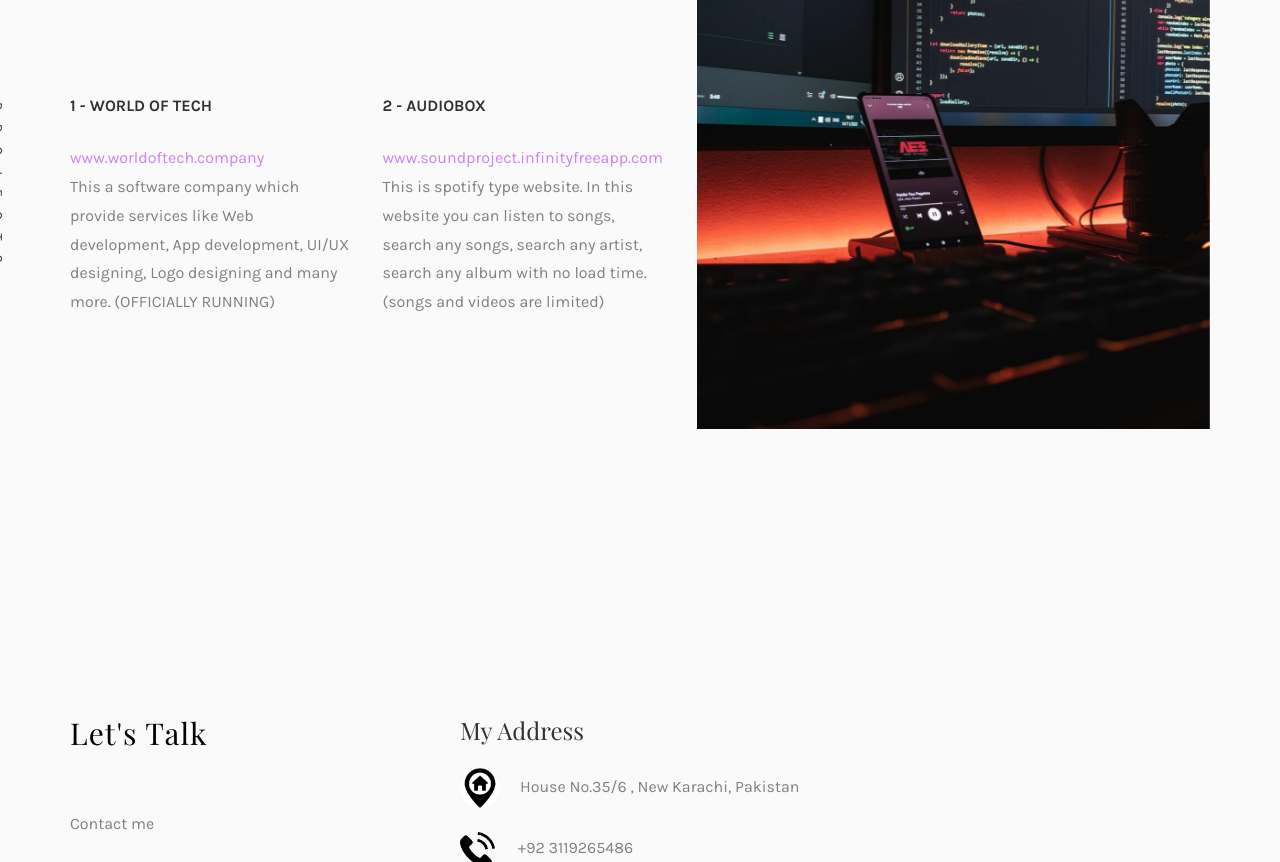
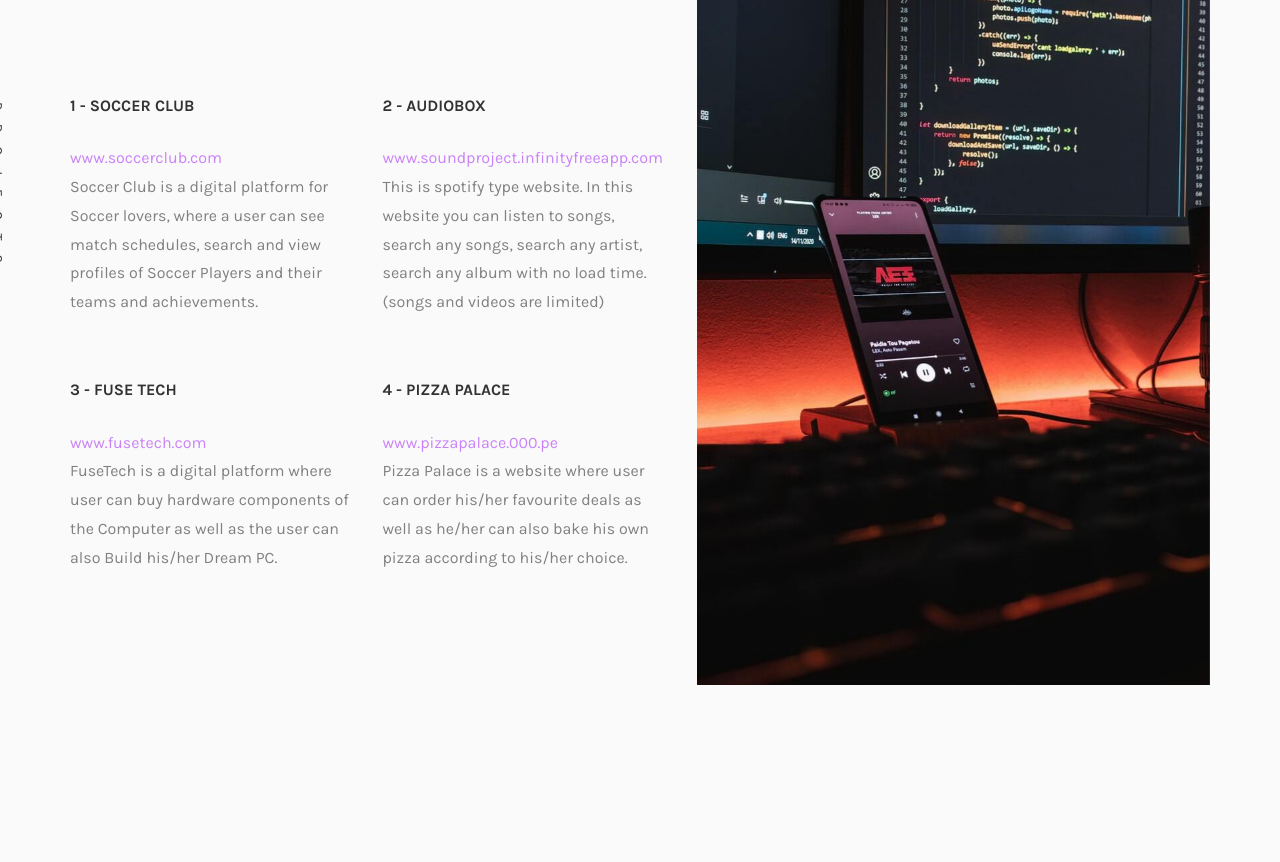
Before and after one commit to sarimkhan515/my-portfolio, a plain HTML site: page index.html in a window 1280 px wide. Shown: the part 1938-2800 px from the top of the page. Drawn offline with nearby package versions, Linux system fonts and the light colour scheme; a web font is replaced by a local one.

Commit message:
Add files via upload

```diff
--- a/index.html
+++ b/index.html
@@ -187,16 +187,27 @@
 	<div class="col-md-6">
 	<div class="services animate-box">
 
-	<h3>1 - World Of Tech</h3>
-	<a href="https://worldoftech.company/">www.worldoftech.company</a>
-	<p>This a software company which provide services like Web development, App development, UI/UX designing, Logo designing and many more. (OFFICIALLY RUNNING)</p>
+	<h3>1 - SOCCER CLUB</h3>
+	<a href="http://nn-tech-rangers.000.pe/">www.soccerclub.com</a>
+	<p>Soccer Club is a digital platform for Soccer lovers, where a user can see match schedules, search and view profiles of Soccer Players and their teams and achievements.</p>
 	</div>
+	<div class="services animate-box">
+
+		<h3>3 - FUSE TECH</h3>
+		<a href="http://fusetech.rf.gd/">www.fusetech.com</a>
+		<p>FuseTech is a digital platform where user can buy hardware components of the Computer as well as the user can also Build his/her Dream PC.</p>
+		</div>
 	</div>
 	<div class="col-md-6">
 	<div class="services animate-box">
 		<h3>2 - AUDIOBOX</h3>
 		<a href="http://soundproject.infinityfreeapp.com/">www.soundproject.infinityfreeapp.com</a>
 		<p>This is spotify type website. In this website you can listen to songs, search any songs, search any artist, search any album with no load time. (songs and videos are limited)  </p>
+	</div>
+	<div class="services animate-box">
+		<h3>4 - PIZZA PALACE</h3>
+		<a href="http://projectpizzapalace.000.pe/">www.pizzapalace.000.pe</a>
+		<p>Pizza Palace is a website where user can order his/her favourite deals as well as he/her can also bake his own pizza according to his/her choice.  </p>
 	</div>
 	</div>
 	</div>
```
